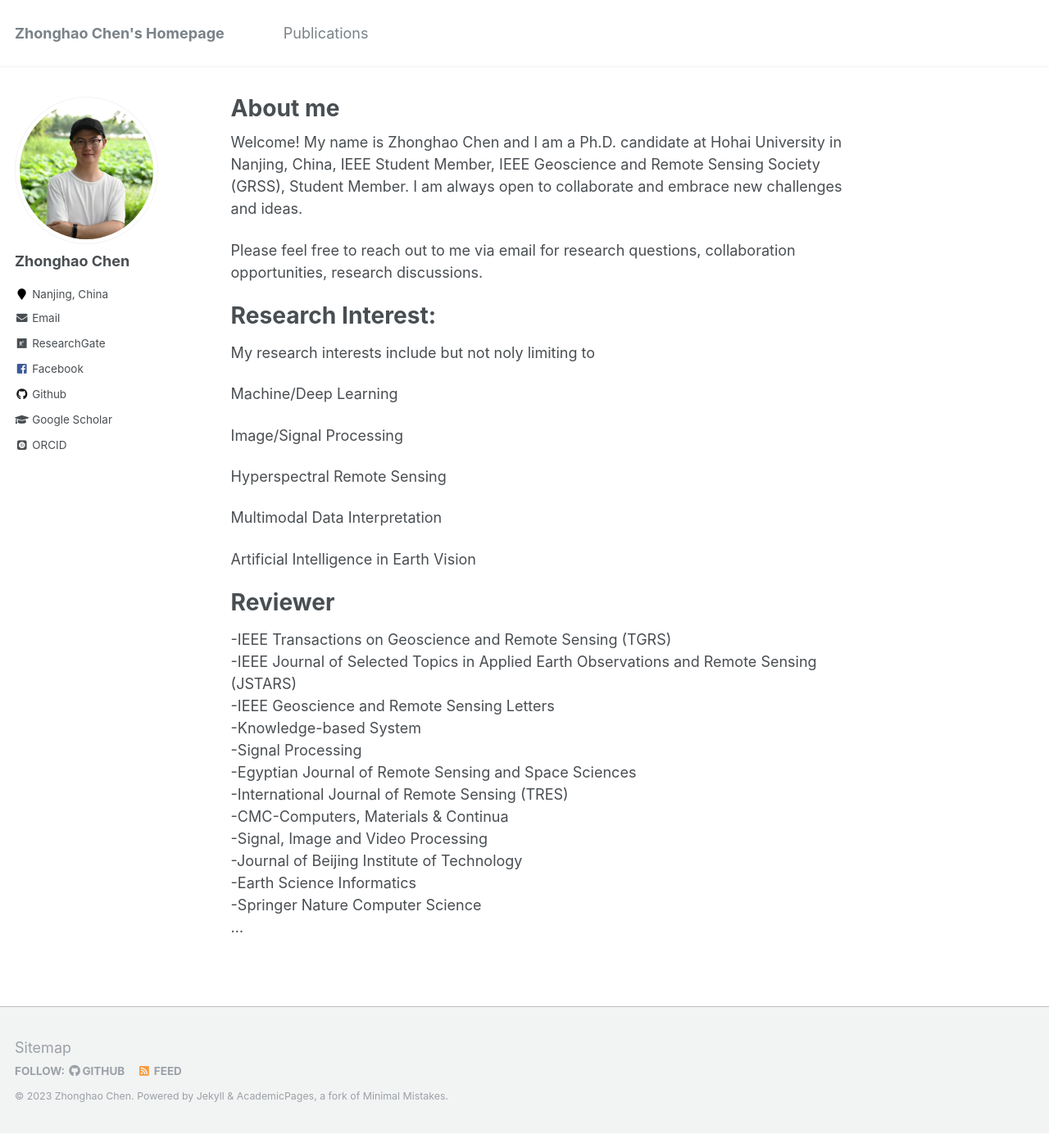
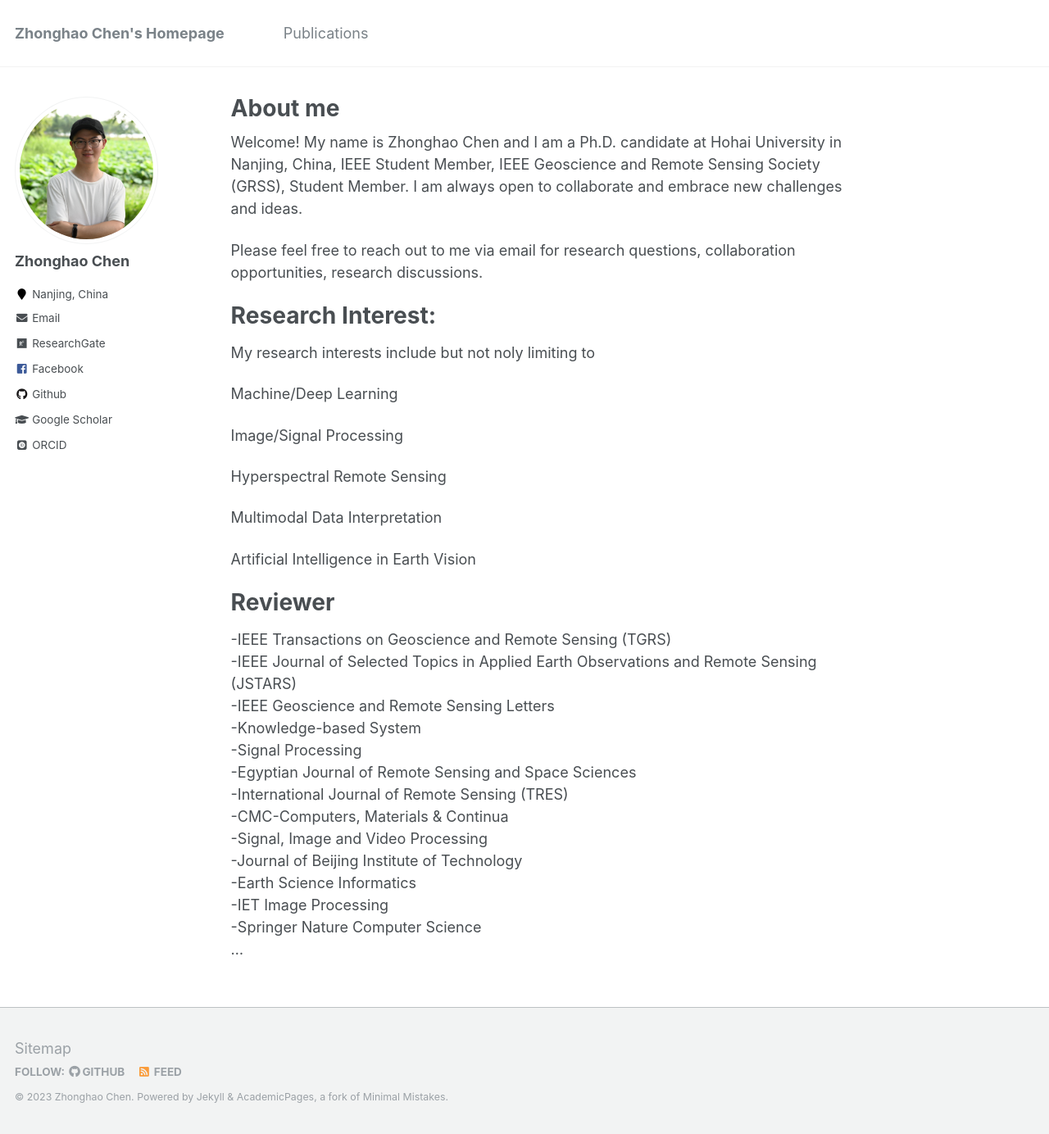
Before and after one commit to zhonghaochen/zhonghaochen.github.io, a Jekyll site: the page built from _pages/about.md, in a window 1280 px wide and 1384 px high. Shown: the whole window at 82% size. Built offline with Jekyll 4.4.1, drawn with Linux system fonts in a browser that asks for light colours; some web fonts are replaced.

Commit message:
Update about.md

```diff
--- a/_pages/about.md
+++ b/_pages/about.md
@@ -42,5 +42,6 @@ Reviewer
 -Signal, Image and Video Processing<br>
 -Journal of Beijing Institute of Technology<br>
 -Earth Science Informatics<br>
+-IET Image Processing<br>
 -Springer Nature Computer Science<br>
 ...
```
